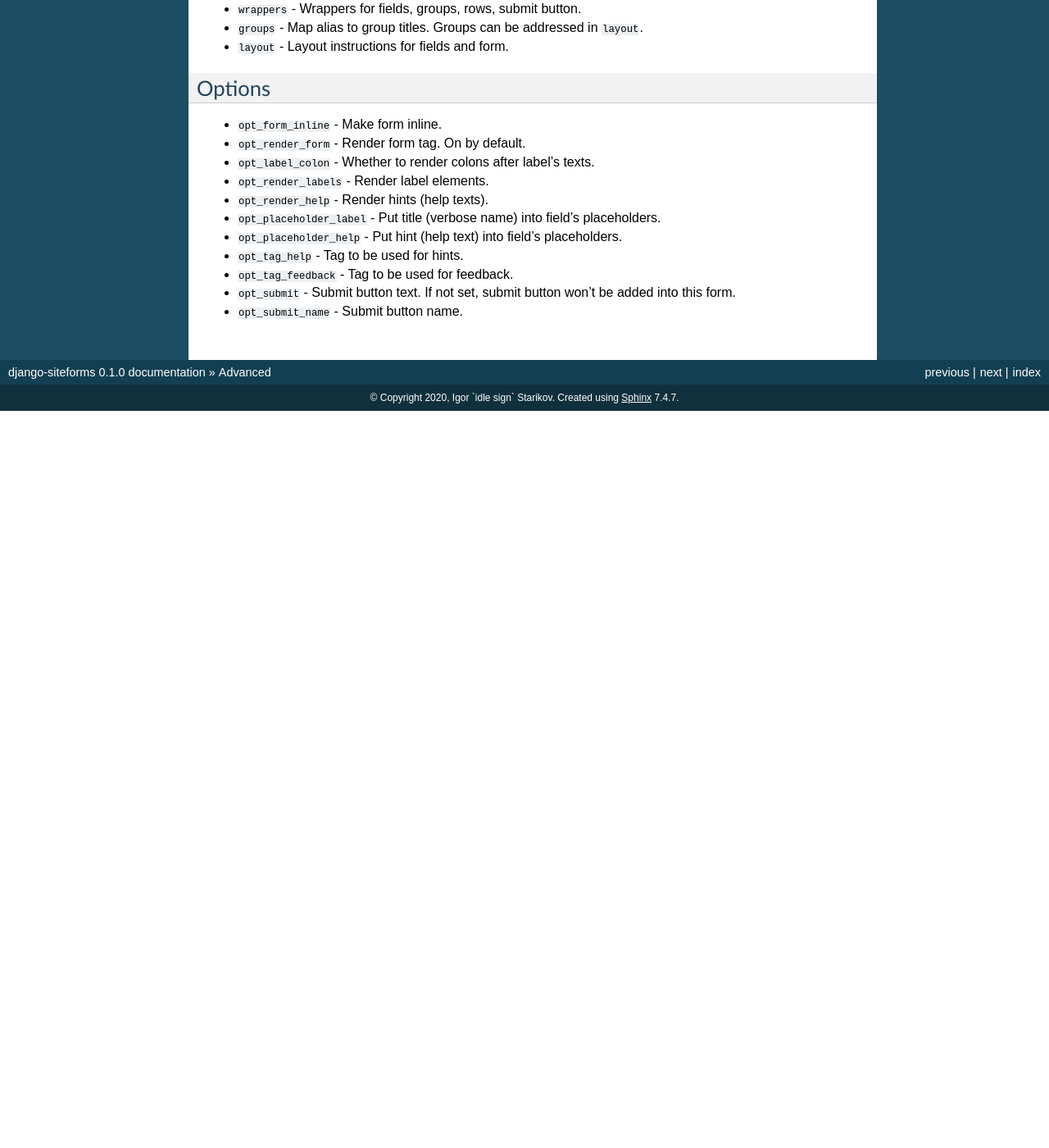
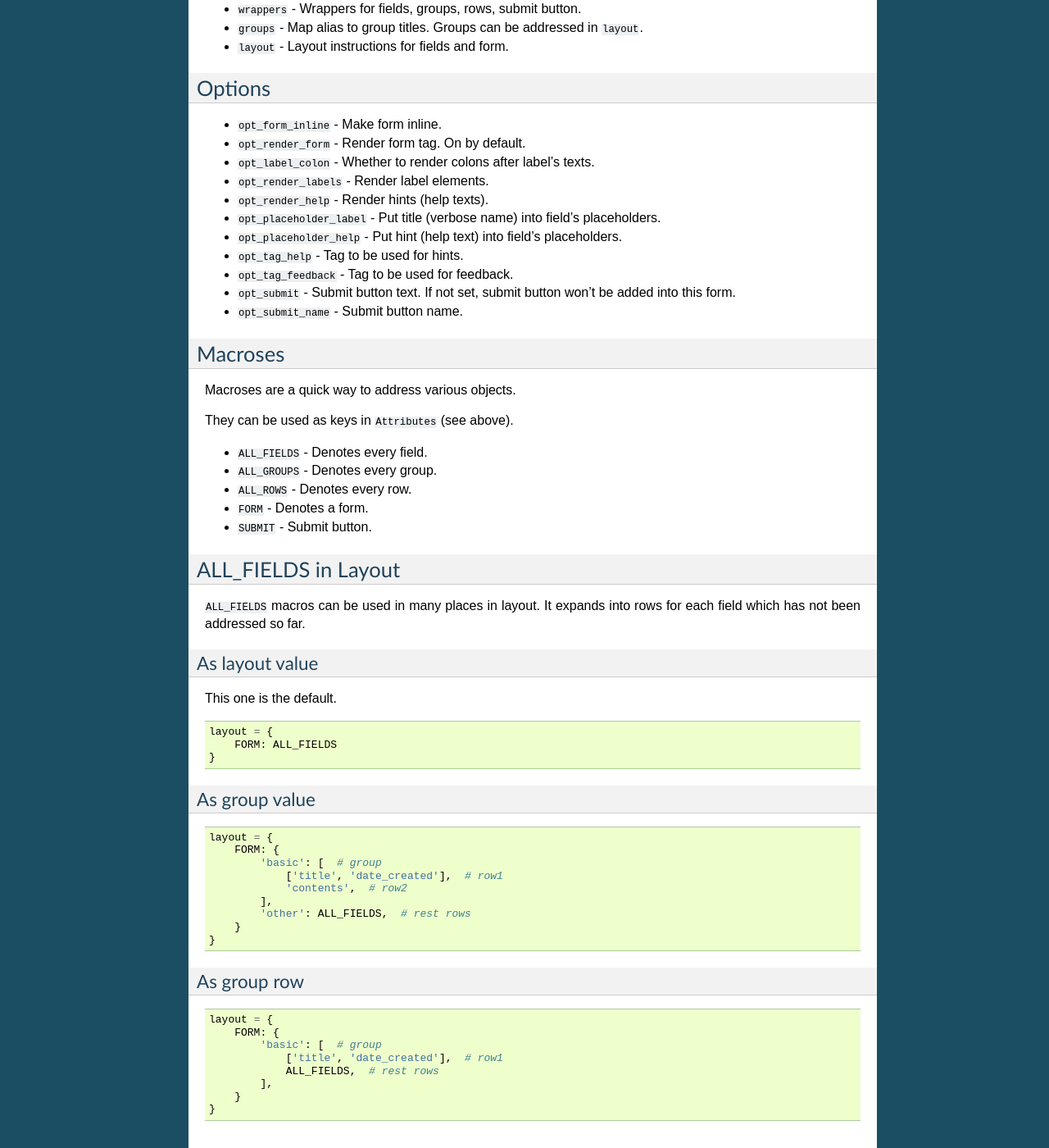
Before and after one commit to idlesign/django-siteforms, a Sphinx documentation site: the page built from docs/source/advanced.rst, in a window 1280 px wide and 1400 px high, scrolled down 504 px. Shown: the whole window at 82% size. Built offline with Sphinx 7.4.7, drawn with Linux system fonts in a browser that asks for light colours; before the commit the page ends 1005 px from its top, so only the background shows below that; some of the changed text lies outside the part shown.

Commit message:
Added support for ALL_FIELDS as group row

```diff
--- a/docs/source/advanced.rst
+++ b/docs/source/advanced.rst
@@ -61,3 +61,71 @@ Options
 * ``opt_submit`` - Submit button text. If not set, submit button won't be added into this form.
 
 * ``opt_submit_name`` - Submit button name.
+
+
+Macroses
+--------
+
+Macroses are a quick way to address various objects.
+
+They can be used as keys in ``Attributes`` (see above).
+
+* ``ALL_FIELDS`` - Denotes every field.
+
+* ``ALL_GROUPS`` - Denotes every group.
+
+* ``ALL_ROWS`` - Denotes every row.
+
+* ``FORM`` - Denotes a form.
+
+* ``SUBMIT`` - Submit button.
+
+
+ALL_FIELDS in Layout
+--------------------
+
+``ALL_FIELDS`` macros can be used in many places in layout.
+It expands into rows for each field which has not been addressed so far.
+
+As layout value
+~~~~~~~~~~~~~~~
+
+This one is the default.
+
+.. code-block:: python
+
+        layout = {
+            FORM: ALL_FIELDS
+        }
+
+
+As group value
+~~~~~~~~~~~~~~
+
+.. code-block:: python
+
+        layout = {
+            FORM: {
+                'basic': [  # group
+                    ['title', 'date_created'],  # row1
+                    'contents',  # row2
+                ],
+                'other': ALL_FIELDS,  # rest rows
+            }
+        }
+
+
+
+As group row
+~~~~~~~~~~~~
+
+.. code-block:: python
+
+        layout = {
+            FORM: {
+                'basic': [  # group
+                    ['title', 'date_created'],  # row1
+                    ALL_FIELDS,  # rest rows
+                ],
+            }
+        }
```
Also changed, not shown: 4 other files.
